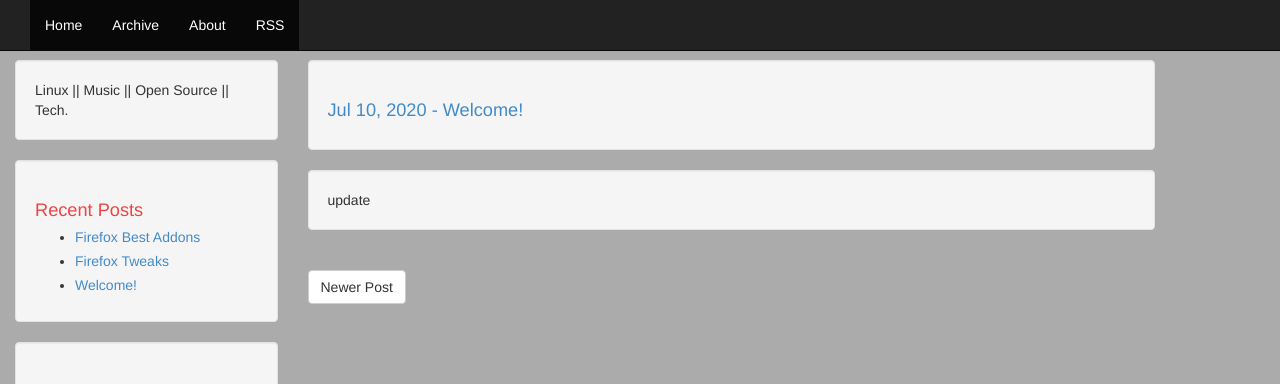
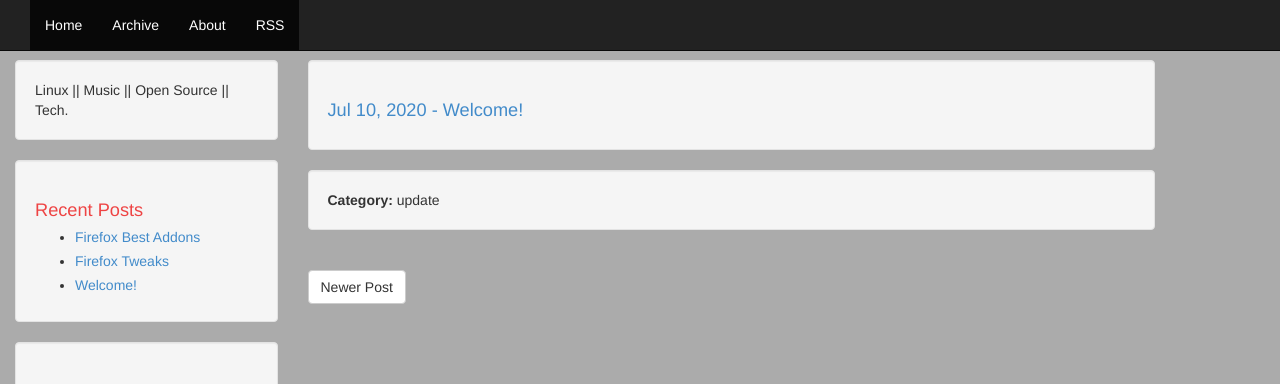
Before and after one commit to marekpistorius/blog.github.io, a Jekyll site: the page built from _posts/2020-07-10-welcome.markdown, in a window 1280 px wide. Shown: the top 384 px of the page. Built offline with Jekyll 4.4.1, drawn with Linux system fonts in a browser that asks for light colours.

Commit message:
Update post.html

```diff
--- a/_layouts/post.html
+++ b/_layouts/post.html
@@ -14,7 +14,7 @@
             </div>
             </div>
           <div class="well">
-               {{ page.categories }}
+             <b>Category:</b> {{ page.categories }}
           </div>
           </div>
           <div class="pagination">
```
